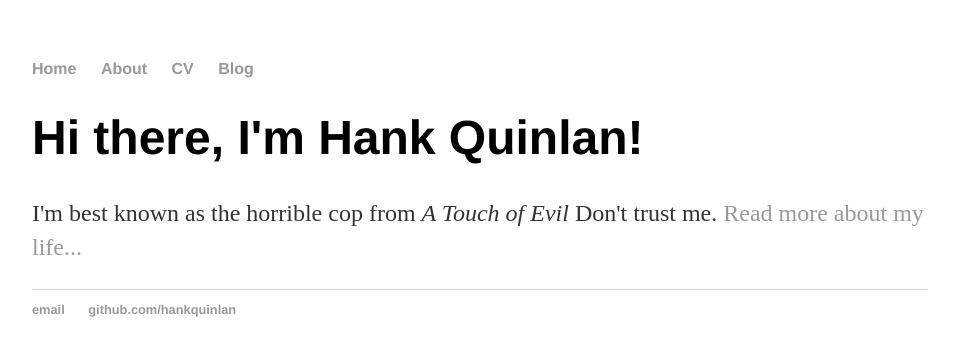
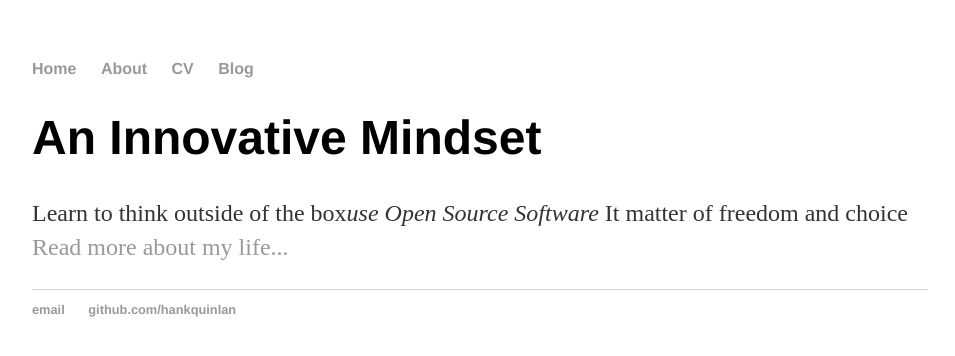
Before and after one commit to csclarke/csclarke.github.io, a Jekyll site: the page built from cv/index.html, in a window 1280 px wide. Shown: the top 356 px of the page, without its empty margins (160-1115 px from the left). Built offline with Jekyll 4.4.1, drawn with Linux system fonts in a browser that asks for light colours.

Commit message:
Update index.html

```diff
--- a/cv/index.html
+++ b/cv/index.html
@@ -3,6 +3,6 @@ layout: default
 title: Hank Quinlan, Horrible Cop
 ---
 <div class="blurb">
-	<h1>Hi there, I'm Hank Quinlan!</h1>
-	<p>I'm best known as the horrible cop from <em>A Touch of Evil</em> Don't trust me. <a href="/about">Read more about my life...</a></p>
+	<h1>An Innovative Mindset</h1>
+	<p>Learn to think outside of the box<em>use Open Source Software</em> It matter of freedom and choice <a href="/about">Read more about my life...</a></p>
 </div><!-- /.blurb -->
```
